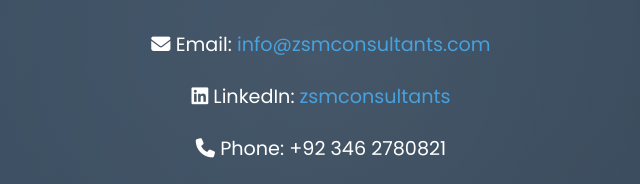
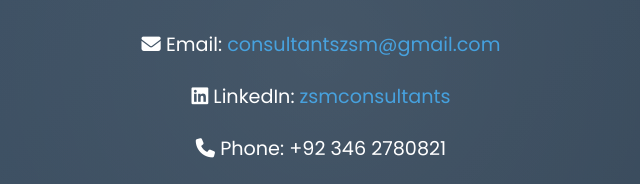
Before and after one commit to muntazirabidi/zsm-consultants, a plain HTML site: page index.html in a window 1280 px wide. Shown: the part 1582-1766 px from the top of the page, 319-959 px from the left. Drawn offline with Linux system fonts and the light colour scheme.

Commit message:
improved desgin

```diff
--- a/index.html
+++ b/index.html
@@ -311,7 +311,7 @@
         <h2>Contact Us Today for a Free Consultation</h2>
         <p>
           <i class="fas fa-envelope"></i> Email:
-          <a href="mailto:consultantszsm@gmail.com">info@zsmconsultants.com</a>
+          <a href="mailto:consultantszsm@gmail.com">consultantszsm@gmail.com</a>
         </p>
         <p>
           <i class="fab fa-linkedin"></i> LinkedIn:
```
